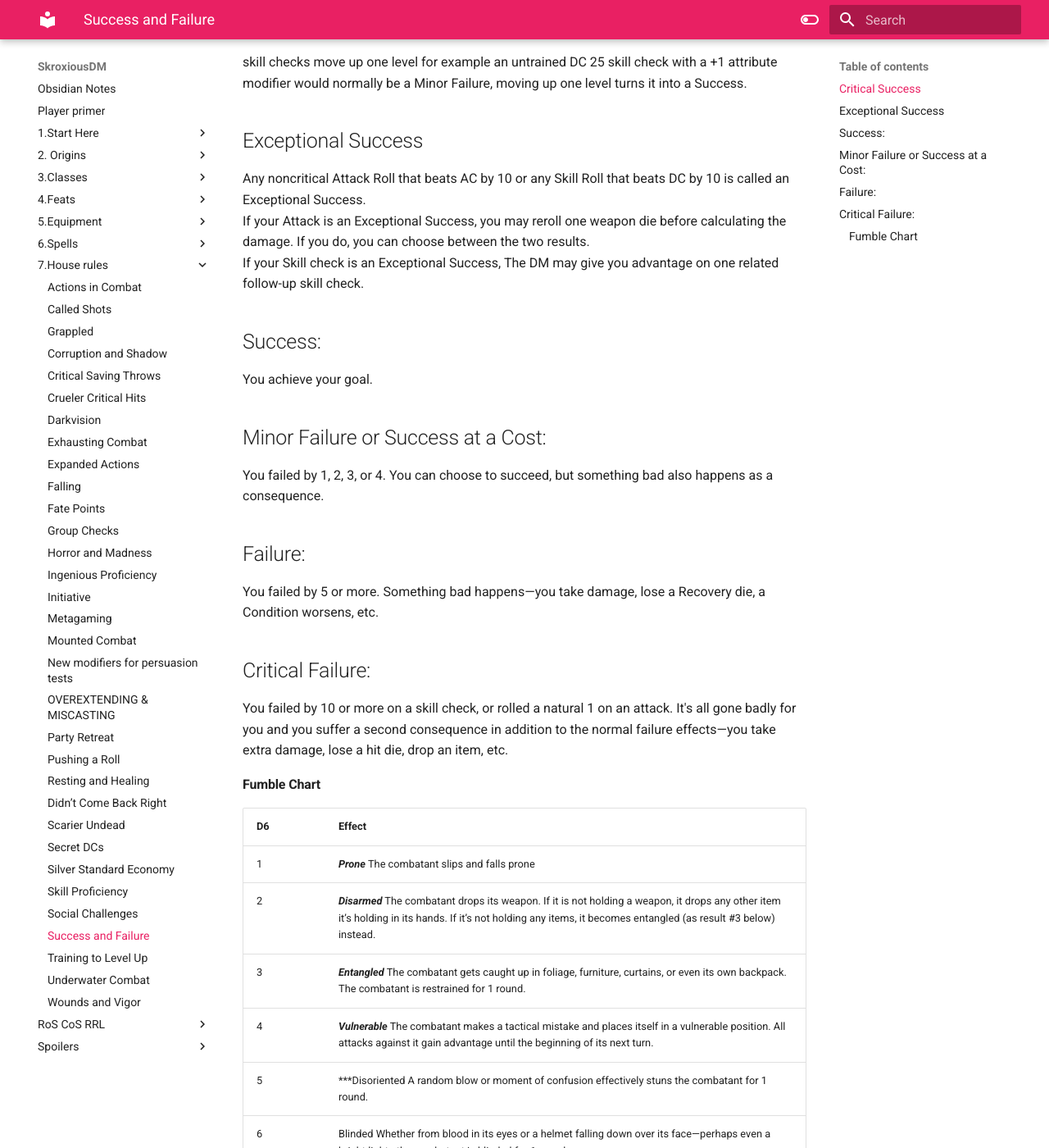
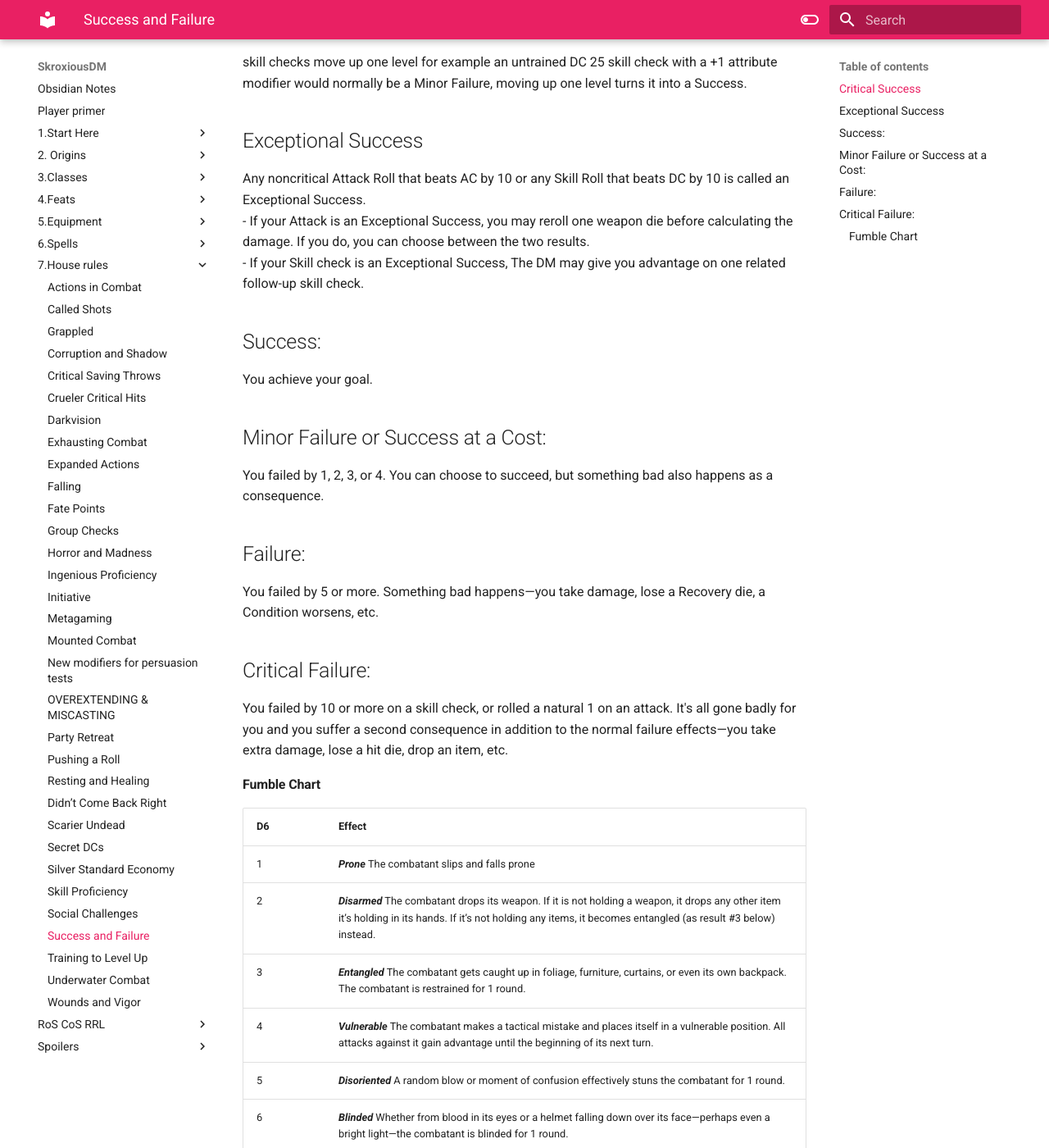
Before and after one commit to SkroxiousDM/SkroxiousDM, an MkDocs documentation site: the page built from docs/7.House_rules/Success_and_Failure.md, in a window 1280 px wide and 1400 px high, scrolled down 209 px. Shown: the whole window at 82% size. Built offline with MkDocs 1.6.1 and Material for MkDocs 9.7.7, drawn with Linux system fonts in a browser that asks for light colours; some of the changed text lies outside the part shown.

Commit message:
vault backup: 2023-10-29 18:43:40

```diff
--- a/docs/7.House_rules/Success_and_Failure.md
+++ b/docs/7.House_rules/Success_and_Failure.md
@@ -6,8 +6,8 @@ for example an untrained DC 25 skill check with a +1 attribute modifier would no
 
 ## Exceptional Success
 Any noncritical Attack Roll that beats AC by 10 or any Skill Roll that beats DC by 10 is called an Exceptional Success.
-If your Attack is an Exceptional Success, you may reroll one weapon die before calculating the damage. If you do, you can choose between the two results.
-If your Skill check is an Exceptional Success, The DM may give you advantage on one related follow-up skill check.
+- If your Attack is an Exceptional Success, you may reroll one weapon die before calculating the damage. If you do, you can choose between the two results.
+- If your Skill check is an Exceptional Success, The DM may give you advantage on one related follow-up skill check.
 ## Success:
 You achieve your goal.
 ## Minor Failure or Success at a Cost:
@@ -24,5 +24,5 @@ You failed by 10 or more on a skill check, or rolled a natural 1 on an attack. I
 |2 |***Disarmed*** The combatant drops its weapon. If it is not holding a weapon, it drops any other item it’s holding in its hands. If it’s not holding any items, it becomes entangled (as result #3 below) instead.
 |3 |***Entangled*** The combatant gets caught up in foliage, furniture, curtains, or even its own backpack. The combatant is restrained for 1 round.
 |4 |***Vulnerable*** The combatant makes a tactical mistake and places itself in a vulnerable position. All attacks against it gain advantage until the beginning of its next turn.
-|5 |***Disoriented A random blow or moment of confusion effectively stuns the combatant for 1 round.
-|6 |Blinded Whether from blood in its eyes or a helmet falling down over its face—perhaps even a bright light—the combatant is blinded for 1 round.
+|5 |***Disoriented*** A random blow or moment of confusion effectively stuns the combatant for 1 round.
+|6 |***Blinded*** Whether from blood in its eyes or a helmet falling down over its face—perhaps even a bright light—the combatant is blinded for 1 round.
```
